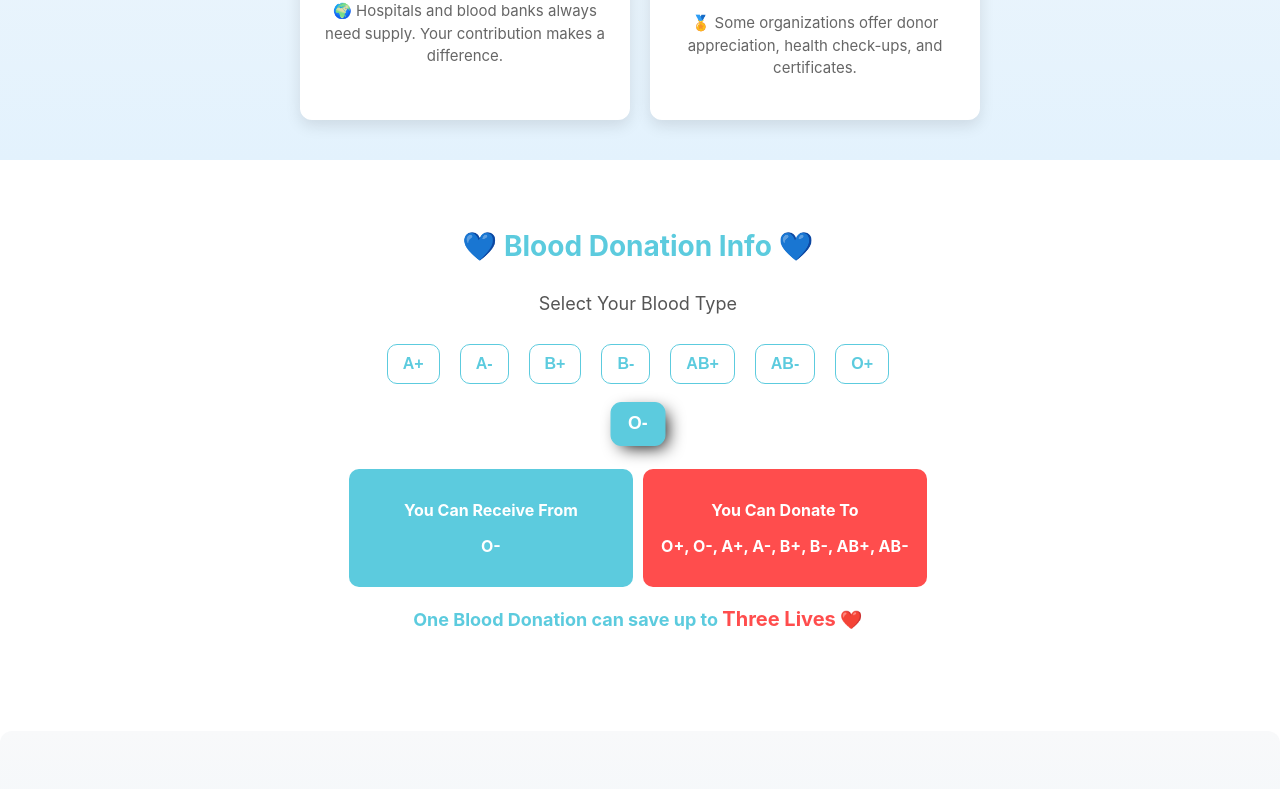
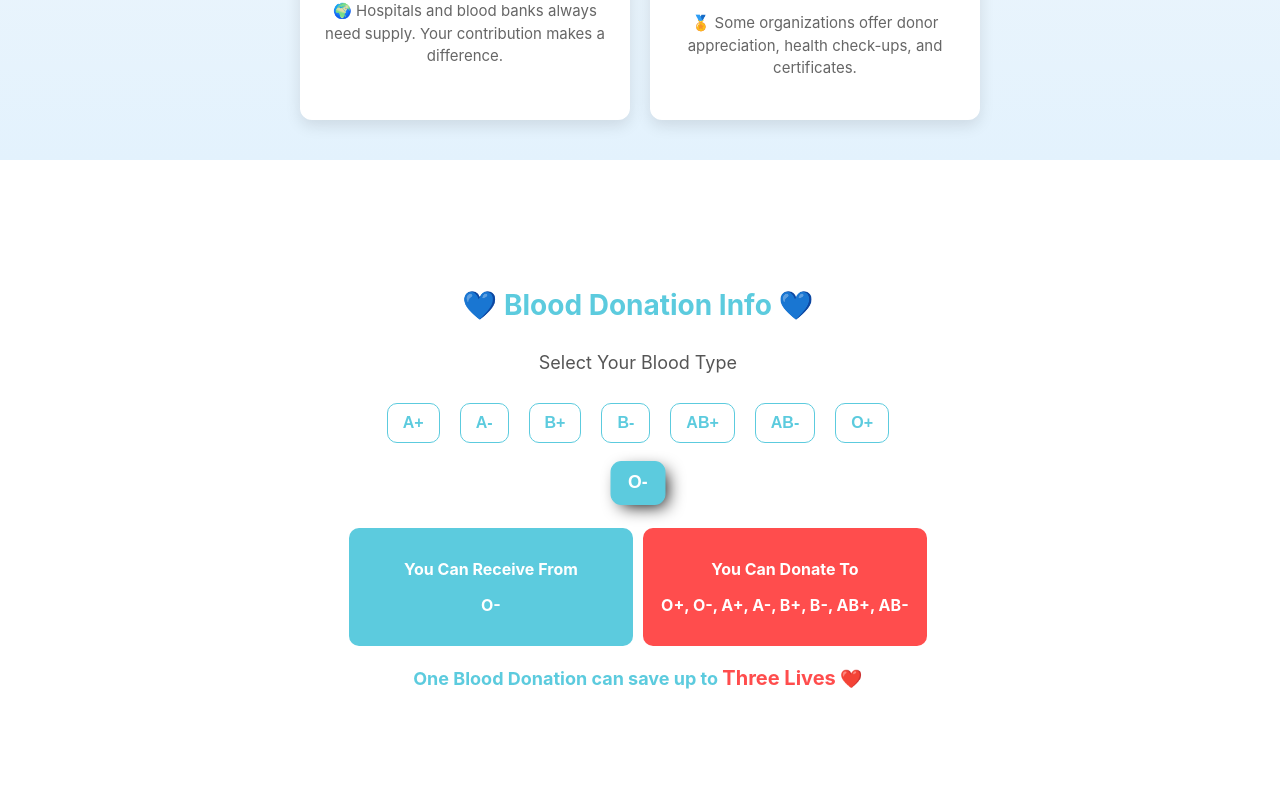
Before and after one commit to RVDhanushkumar/ANES-BloodDonor, a React (Create React App) app: page / in a window 1280 px wide. Shown: the part 1288-2077 px from the top of the page. Built offline with nearby package versions, Linux system fonts and the light colour scheme.

Commit message:
blood donation info

```diff
--- a/src/components/BloodDonationInfo.css
+++ b/src/components/BloodDonationInfo.css
@@ -2,7 +2,7 @@
 .bdinfo_main{
     display: grid;
     place-content: center;
-    padding: 20px;
+    height: 80vh;
 }
   .container {
     text-align: center;
@@ -92,7 +92,6 @@
     background-color: #ff4d4d;
   }
 
-  /* Donation Message */
   .donation-message {
     margin-top: 20px;
     font-size: 18px;
@@ -128,3 +127,8 @@
       transform: translateX(0);
     }
   }
+
+  /* Responsive Design */
+  @media screen and (max-width: 500px) {
+
+  }
```
